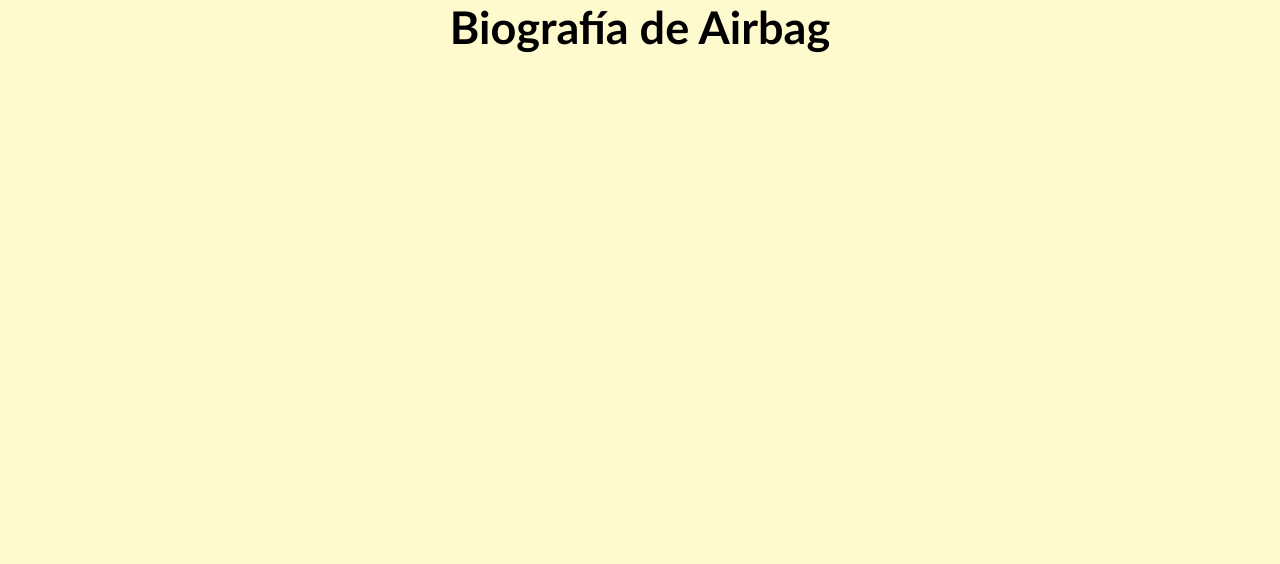
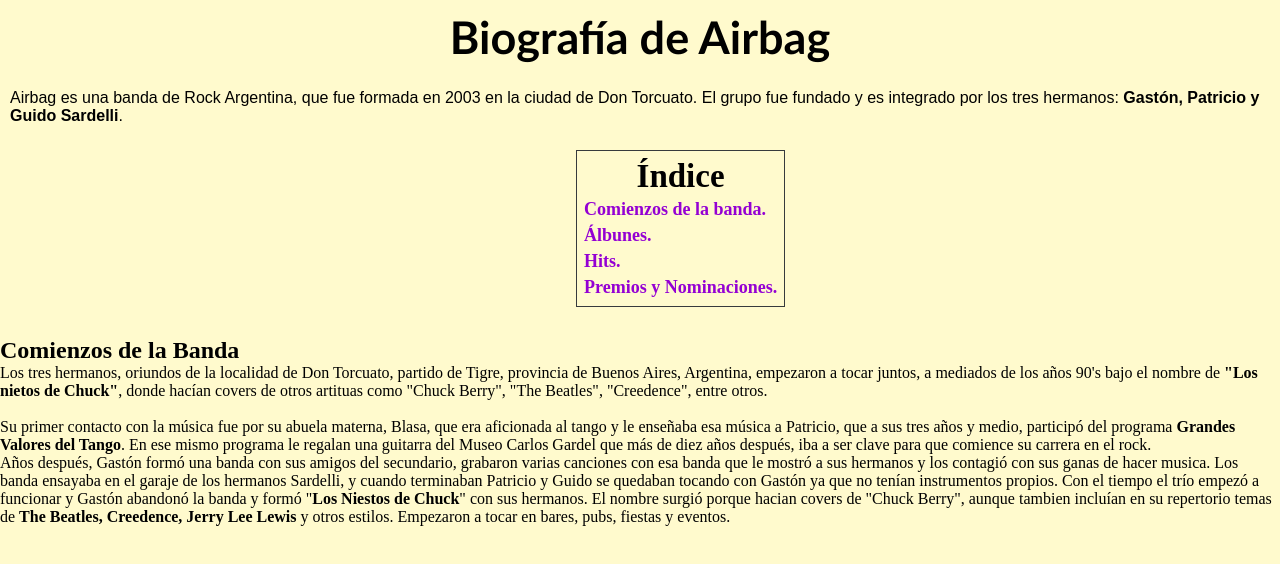
Before and after one commit to TomasFlorentin/UTN-Programacion, a plain HTML site: page actividad-biografia/index.html in a window 1280 px wide. Drawn offline with Linux system fonts and the light colour scheme.

Commit message:
Avances con la biografía

```diff
--- a/actividad-biografia/index.html
+++ b/actividad-biografia/index.html
@@ -9,14 +9,35 @@
 </head>
 <body>
     <!-- Titulo -->
-    <nav>
-        <h1 class="titulo">Biografía de Airbag</h1>
-    </nav>
+    <h1 class="titulo">Biografía de Airbag</h1>
 
+    <!-- Introducción -->
+    <div class="introduccion">
+        <p>Airbag es una banda de Rock Argentina, que fue formada en 2003 en la ciudad de Don Torcuato. El grupo fue fundado y es integrado por los tres hermanos: <strong>Gastón, Patricio y Guido Sardelli</strong>.
+        </p>
+    </div>
 
+    <!-- Indice -->
+    <div class="indice">
+        <h2 class="titulo-indice">Índice</h2>
+        <ul class="links">
+            <strong>
+                <li><a href="#comienzos-de-la-banda">Comienzos de la banda.</a></li>
+                <li><a href="#">Álbunes.</a></li>
+                <li><a href="#">Hits.</a></li>
+                <li><a href="#">Premios y Nominaciones.</a></li>
+            </strong>
+        </ul>
+    </div>
 
-
-
+    <!-- Comienzos de la banda -->
+    <div id="comienzos-de-la-banda" class="comienzos-banda">
+        <h2>Comienzos de la Banda</h2>
+        <p>Los tres hermanos, oriundos de la localidad de Don Torcuato, partido de Tigre, provincia de Buenos Aires, Argentina, empezaron a tocar juntos, a mediados de los años 90's bajo el nombre de <strong>"Los nietos de Chuck"</strong>, donde hacían covers de otros artituas como "Chuck Berry", "The Beatles", "Creedence", entre otros.</p>
+        <br>
+        <p>Su primer contacto con la música fue por su abuela materna, Blasa, que era aficionada al tango y le enseñaba esa música a Patricio, que a sus tres años y medio, participó del programa <strong>Grandes Valores del Tango</strong>. En ese mismo programa le regalan una guitarra del Museo Carlos Gardel que más de diez años después, iba a ser clave para que comience su carrera en el rock.</p>
+        <p>Años después, Gastón formó una banda con sus amigos del secundario, grabaron varias canciones con esa banda que le mostró a sus hermanos y los contagió con sus ganas de hacer musica. Los banda ensayaba en el garaje de los hermanos Sardelli, y cuando terminaban Patricio y Guido se quedaban tocando con Gastón ya que no tenían instrumentos propios. Con el tiempo el trío empezó a funcionar y Gastón abandonó la banda y formó "<strong>Los Niestos de Chuck</strong>" con sus hermanos. El nombre surgió porque hacian covers de "Chuck Berry", aunque tambien incluían en su repertorio temas de <strong>The Beatles, Creedence, Jerry Lee Lewis</strong> y otros estilos. Empezaron a tocar en bares, pubs, fiestas y eventos.</p>
+    </div>
 
 
 </body>
--- a/actividad-biografia/styles.css
+++ b/actividad-biografia/styles.css
@@ -4,22 +4,54 @@
 }
 
 .titulo {
+    margin-top: 10px;
     font-size: 45px;
     font-family:'Gill Sans', 'Gill Sans MT', Calibri, 'Trebuchet MS', sans-serif;
     text-align: center;
-
 }
 
 body{
     background-color:lemonchiffon;
+}
+
+
+.introduccion {
+    margin-top: 25px;
+    margin-left: 10px;
+}
+
+.introduccion p{
+    font-family: Arial, Helvetica, sans-serif;
 
 }
 
-.texto-inicio p{
-    color: #fff;
-    background-color: black;
-    height: 120px;
-    width: 70%;
-    box-sizing: border-box;
+.titulo-indice{
+    text-align: center;
+}
+
+.indice{
+    margin-top: 25px;
+    font-size: 22px;
+    border: 1px solid #373a3c;
+    margin-left: 50px;
+    display: table;
+    padding: 7px;
+    align-items: center;
+    justify-content: center;
+    margin-left: 45%;
+}
+
+.links {
+    list-style: none;
+}
+
+.links a{
+    color: darkviolet;
+    text-decoration: none;
+    font-size: 18px;
+}
+
+.comienzos-banda {
+    margin-top: 30px;
 
 }
```
